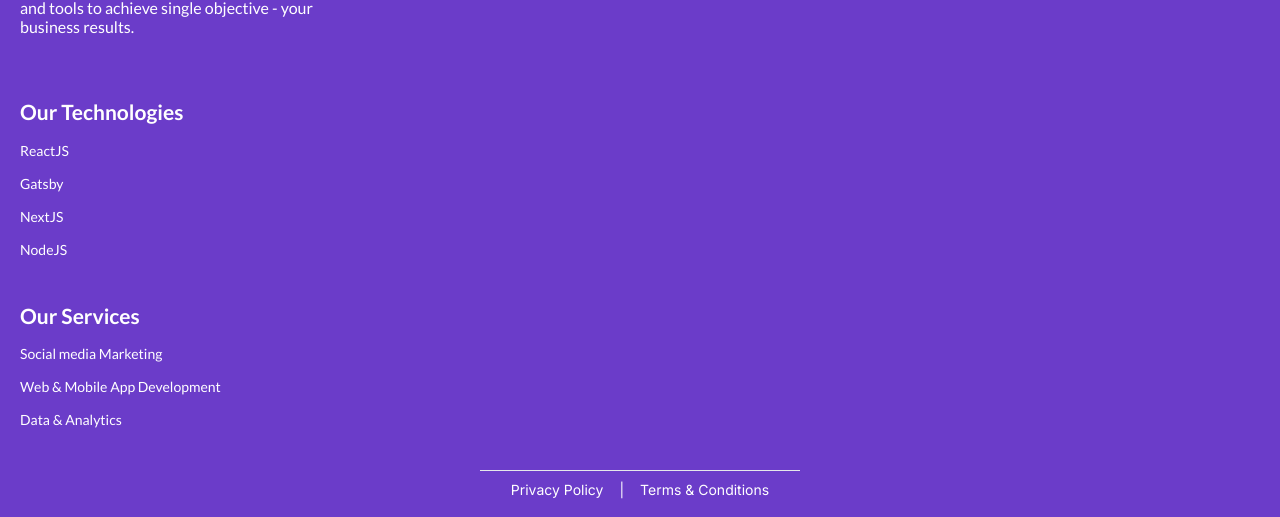
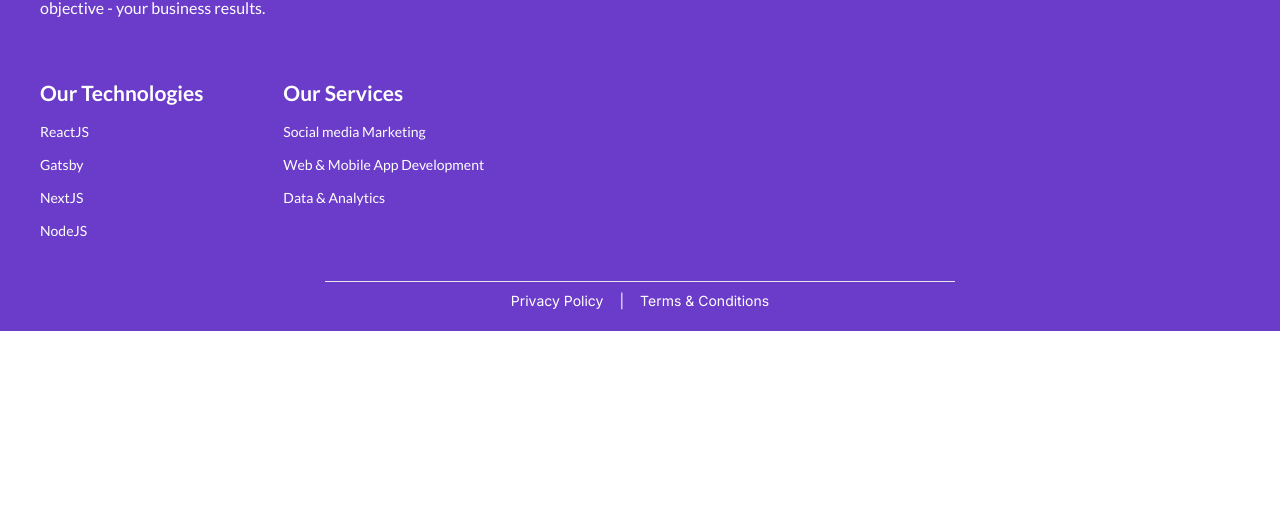
Before and after one commit to KavishkaThushal/AT-DIGITAL, a React (Vite) app in the folder AT DIGITAL/: page /aboutus in a window 1280 px wide. Shown: the part 380-897 px from the top of the page. After the commit the page ends 800 px from the top, so only its background shows below. Built offline with nearby package versions, Linux system fonts and the light colour scheme.

Commit message:
footer for 768px done

```diff
--- a/AT DIGITAL/src/components/footer/Footer.jsx
+++ b/AT DIGITAL/src/components/footer/Footer.jsx
@@ -2,17 +2,17 @@ import React from 'react'
 import logo from '../../assets/logo.png'
 function Footer() {
   return (
-    <div className='flex flex-col w-full  bg-Primary pt-[40px] pb-[20px] px-[20px] gap-[40px]'>
+    <div className='flex flex-col w-full  bg-Primary pt-[40px] pb-[20px] px-[20px] gap-[40px] md:px-[40px] '>
       <div className='flex flex-col gap-[60px]'>
       <div className='flex flex-col gap-[20px] '>
         <div className=' w-[238.89px]'>
           <img src={logo} alt='logo' className='w-full h-full' />
         </div>
-        <p className='text-white font-lato text-[16px] font-light  leading-[19px] w-[330px]'>Your goal is our target. Not anything in between. We use online marketing platforms and tools to achieve single objective - your business results.</p>
+        <p className='text-white font-lato text-[16px] font-light  leading-[19px] w-[330px] md:w-[400px]'>Your goal is our target. Not anything in between. We use online marketing platforms and tools to achieve single objective - your business results.</p>
 
       </div>
 
-      <div className='flex flex-col gap-[40px] '>
+      <div className='flex flex-col gap-[40px] md:gap-[80px] md:flex-row'>
         <div className='flex flex-col gap-3'>
           <h3 className='text-white font-lato text-[21px] font-normal'>Our Technologies</h3>
           <p className='text-white font-lato text-[14px] font-light '>ReactJS</p>
@@ -33,7 +33,7 @@ function Footer() {
       </div>
 
       <div className='flex flex-col gap-[8px]'>
-      <hr className=' w-80 mx-auto'/>
+      <hr className=' w-80 mx-auto md:w-[630px]'/>
       <div className='flex flex-row gap-[16px] justify-center items-center text-white font-light text-[14px]'>
         <span >Privacy Policy</span>
         <span>|</span>
```
